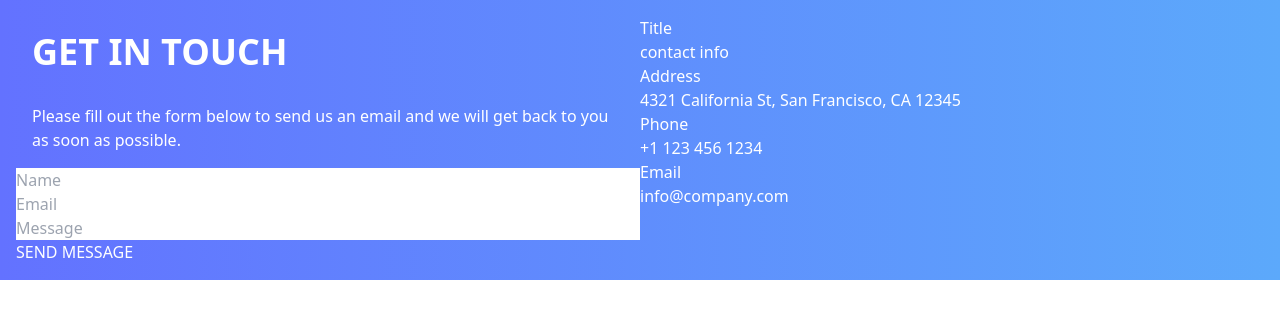
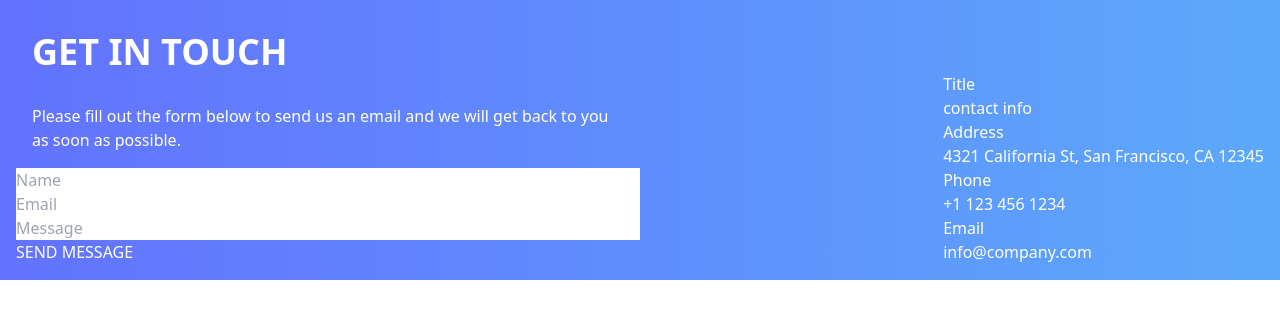
Before and after one commit to IvyMurage/react-contact-form, a React (Vite) app: page / in a window 1280 px wide. Shown: the top 318 px of the page. Built offline with nearby package versions, Linux system fonts and the light colour scheme.

Commit message:
chore: create master branch

```diff
--- a/src/components/Contact.tsx
+++ b/src/components/Contact.tsx
@@ -16,7 +16,7 @@ function Contact() {
                 <p className='p-4'>{info.content}</p>
                 <Form />
             </div>
-            <div className=''>
+            <div className='place-self-end'>
                 {contactList}
             </div>
         </div>
```
